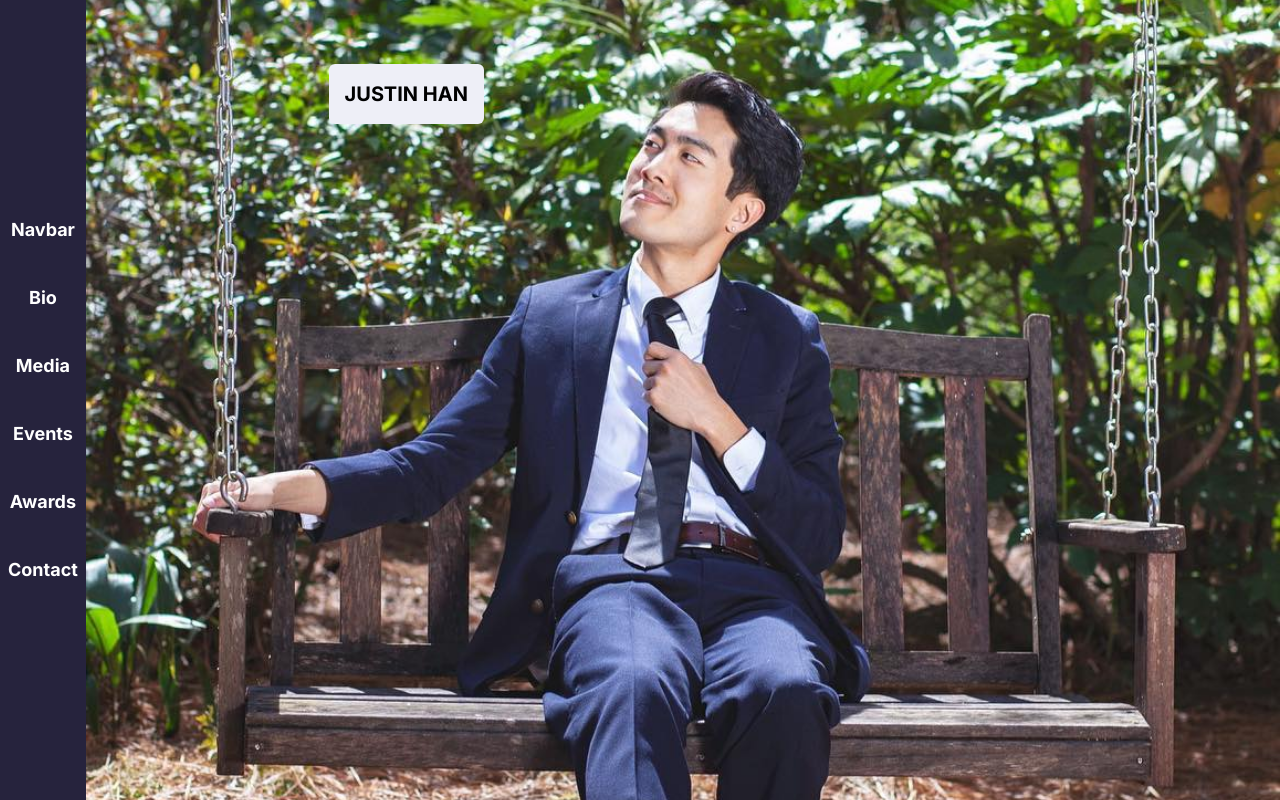
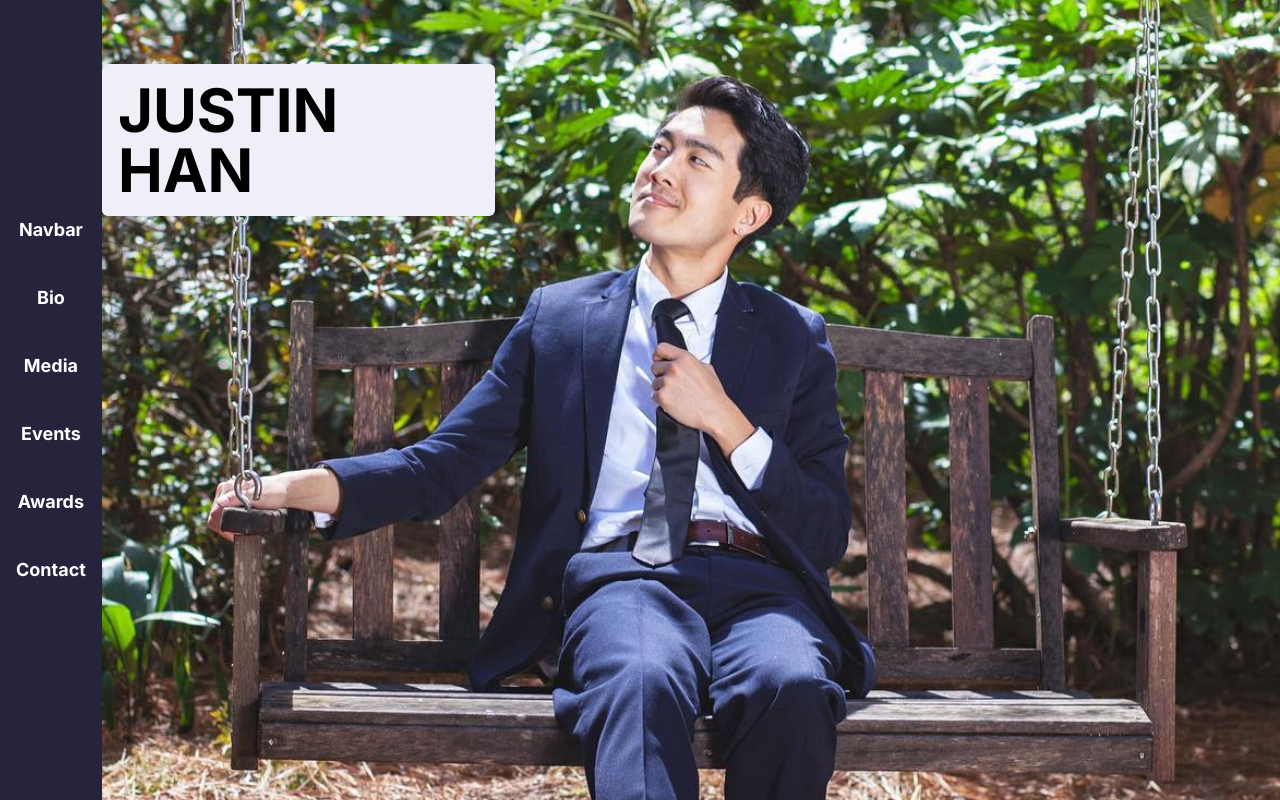
Before and after one commit to mzsellem/justin-han, a Next.js app: page / in a window 1280 px wide. Built offline with nearby package versions, Linux system fonts and the light colour scheme.

Commit message:
adjust padding web/mobile

```diff
--- a/app/intro/intro.tsx
+++ b/app/intro/intro.tsx
@@ -2,7 +2,7 @@ export default function Intro() {
   return (
    <>
     <main>
-        <h1 className="font-bold text-xl p-4 z-5 rounded-md bg-grey">JUSTIN HAN</h1>
+        <h1 className="font-bold md:text-6xl p-4 z-5 rounded-md bg-grey">JUSTIN HAN</h1>
     </main>
    </>
   )
--- a/app/navbar/navbar.tsx
+++ b/app/navbar/navbar.tsx
@@ -2,7 +2,7 @@ export default function NavBar() {
     return (
         <>
             <div>
-                <div className="md:text-lg text-sm font-bold space-y-10 bg-bluesuit text-white h-screen w-full p-2 flex flex-col justify-center">
+                <div className="md:text-lg text-sm font-bold space-y-10 bg-bluesuit text-white h-screen w-full md:p-4 p-2 flex flex-col justify-center">
                     <button>Navbar</button>
                     <button>Bio</button>
                     <button>Media</button>
```
